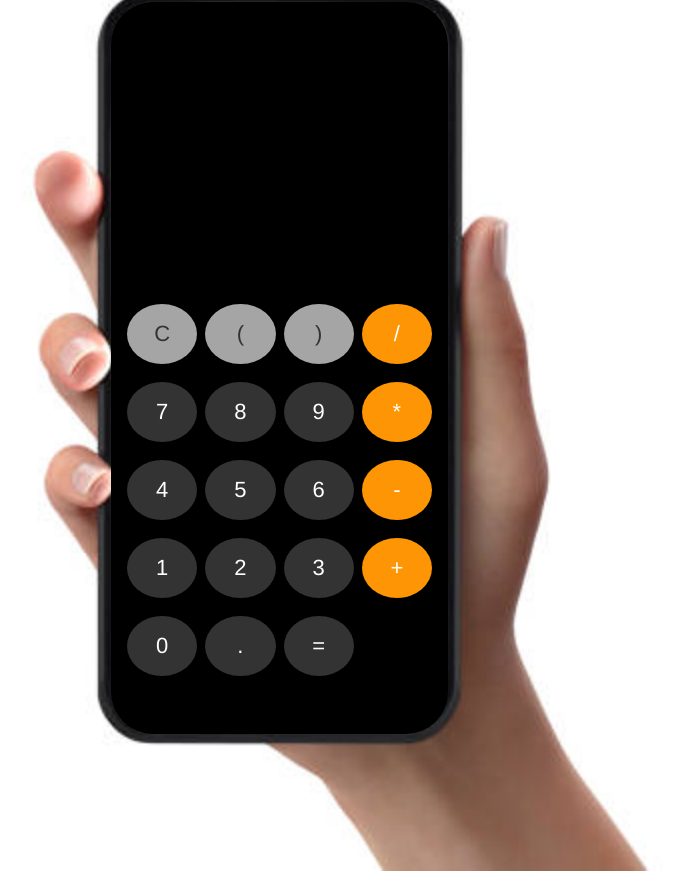
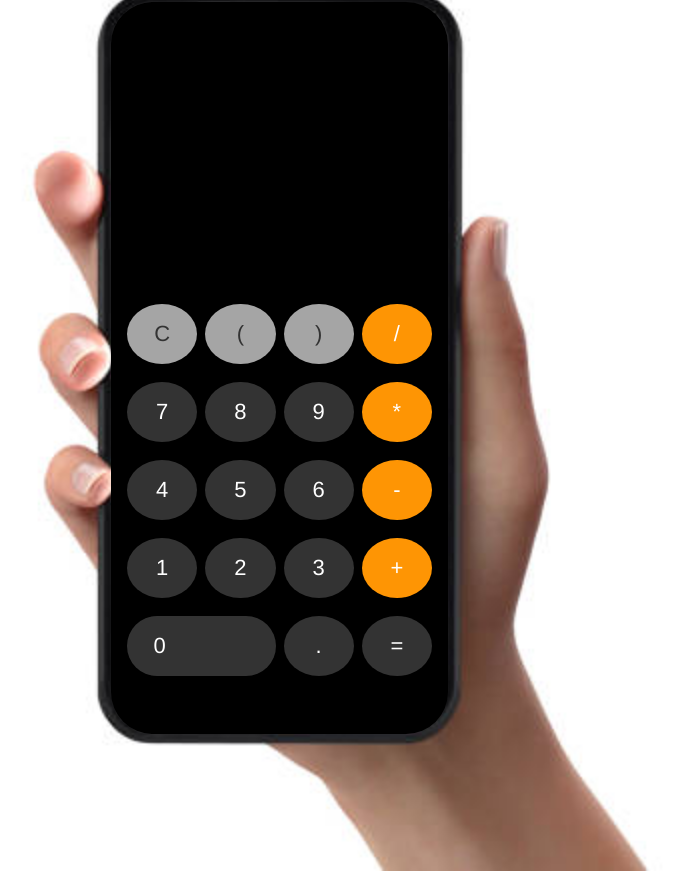
Before and after one commit to AjorgeLeite/Iphone-Calculator, a React (Vite) app: page / in a window 1280 px wide. Shown: the whole page, without its empty margins (358-1037 px from the left). Built offline with nearby package versions, Linux system fonts and the light colour scheme.

Commit message:
zero-button

```diff
--- a/src/components/Calculator.jsx
+++ b/src/components/Calculator.jsx
@@ -56,7 +56,7 @@ function Calculator() {
     { label: "2", onClick: handleNumClick },
     { label: "3", onClick: handleNumClick },
     { label: "+", color: "orange", onClick: handleOpClick },
-    { label: "0", onClick: handleNumClick },
+    { label: "0", onClick: handleNumClick , type: "double size"},
     { label: ".", onClick: handleNumClick },
     { label: "=", onClick: handleCalc },
   ];
@@ -71,7 +71,7 @@ function Calculator() {
           {buttons.map((button, index) => (
             <button
               key={index}
-              className={`btn ${`btn--${button.color}`}`}
+              className={`btn ${`btn--${button.color}`} ${button.label === "0" ? "zero-button" : ""}`}
               onClick={() => button.onClick(button.label)}
             >
               {button.label}
```
